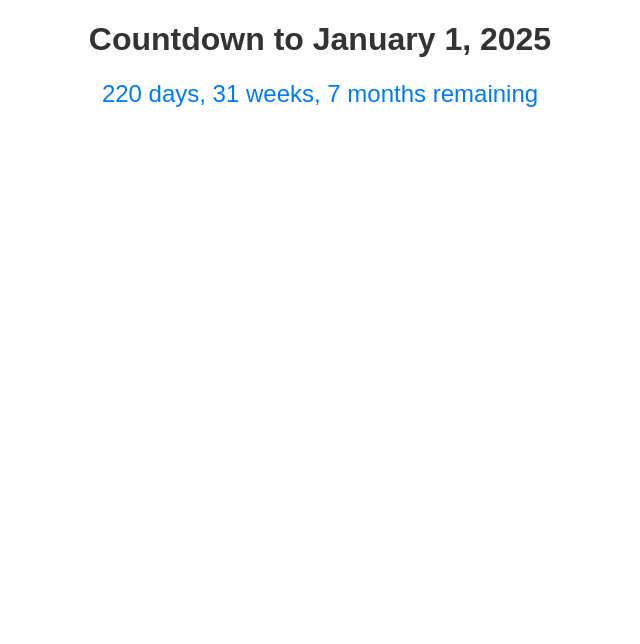
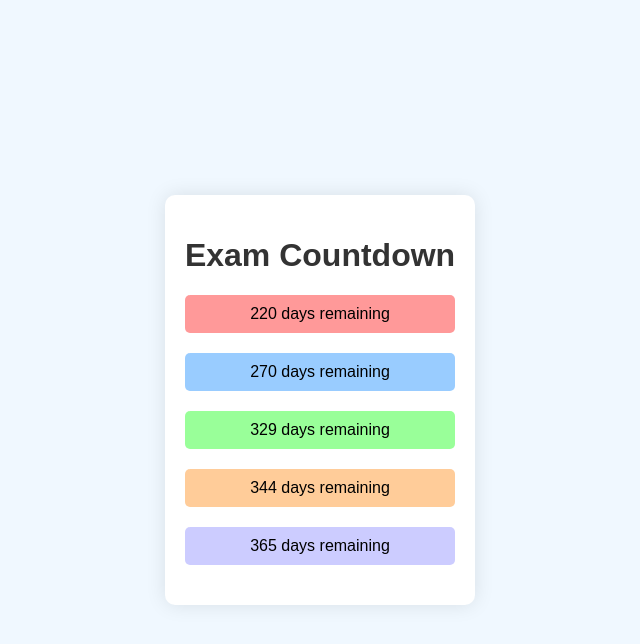
Before and after one commit to PranavChandiran/counting-exam-days, a plain HTML site: page index.html in a window 1280 px wide. Shown: the whole page, without its empty margins (320-960 px from the left). Drawn offline with Linux system fonts and the light colour scheme.

Commit message:
Update index.html

```diff
--- a/index.html
+++ b/index.html
@@ -3,47 +3,107 @@
 <head>
     <meta charset="UTF-8">
     <meta name="viewport" content="width=device-width, initial-scale=1.0">
-  <title>Countdown to January 1, 2025</title>
+    <title>Exam Countdown</title>
     <style>
         body {
             font-family: Arial, sans-serif;
+            background-color: #f0f8ff;
+            display: flex;
+            justify-content: center;
+            align-items: center;
+            height: 100vh;
+            margin: 0;
+        }
+        .container {
             text-align: center;
+            background-color: #fff;
+            padding: 20px;
+            border-radius: 10px;
+            box-shadow: 0 0 20px rgba(0, 0, 0, 0.1);
         }
         h1 {
             color: #333;
         }
-    #countdown {
-      font-size: 24px;
-      color: #007bff;
+        .exam {
+            margin: 20px 0;
+            padding: 10px;
+            border-radius: 5px;
+        }
+        #jee-shift1 {
+            background-color: #ff9999;
+        }
+        #cbse-12th-board {
+            background-color: #99ccff;
+        }
+        #jee-main-shift2 {
+            background-color: #99ff99;
+        }
+        #neet {
+            background-color: #ffcc99;
+        }
+        #jee-advanced {
+            background-color: #ccccff;
+        }
+        h2 {
+            margin: 0;
+        }
+        p {
+            font-size: 1.5em;
+            margin: 5px 0 0;
         }
     </style>
 </head>
 <body>
-  <h1>Countdown to January 1, 2025</h1>
-  <div id="countdown">Loading...</div>
+    <div class="container">
+        <h1>Exam Countdown</h1>
+        <div class="exam" id="jee-shift1">
+            <h2>JEE 2025 Shift 1</h2>
+            <p id="jee-shift1-countdown"></p>
+        </div>
+        <div class="exam" id="cbse-12th-board">
+            <h2>CBSE 12th Board Exam</h2>
+            <p id="cbse-12th-board-countdown"></p>
+        </div>
+        <div class="exam" id="jee-main-shift2">
+            <h2>JEE Main 2025 Shift 2</h2>
+            <p id="jee-main-shift2-countdown"></p>
+        </div>
+        <div class="exam" id="neet">
+            <h2>NEET 2025</h2>
+            <p id="neet-countdown"></p>
+        </div>
+        <div class="exam" id="jee-advanced">
+            <h2>JEE Advanced 2025</h2>
+            <p id="jee-advanced-countdown"></p>
+        </div>
+    </div>
+    <script>
+        function countdown(dateString, elementId) {
+            const targetDate = new Date(dateString).getTime();
+            const countdownElement = document.getElementById(elementId);
 
-  <script>
             function updateCountdown() {
-      var today = new Date();
-      var endDate = new Date('January 1, 2025');
-      var difference = endDate - today;
+                const now = new Date().getTime();
+                const distance = targetDate - now;
 
-      var daysRemaining = Math.floor(difference / (1000 * 60 * 60 * 24));
-      var weeksRemaining = Math.floor(daysRemaining / 7);
-      var monthsRemaining = Math.floor(daysRemaining / 30.44); // Average days in a month
+                const days = Math.floor(distance / (1000 * 60 * 60 * 24));
 
-      var daysText = daysRemaining === 1 ? "day" : "days";
-      var weeksText = weeksRemaining === 1 ? "week" : "weeks";
-      var monthsText = monthsRemaining === 1 ? "month" : "months";
-
-      document.getElementById('countdown').innerHTML = daysRemaining + " " + daysText + ", " + weeksRemaining + " " + weeksText + ", " + monthsRemaining + " " + monthsText + " remaining";
+                if (distance < 0) {
+                    countdownElement.innerHTML = "Exam has passed";
+                } else {
+                    countdownElement.innerHTML = `${days} days remaining`;
+                }
             }
 
-    // Call updateCountdown every second
-    setInterval(updateCountdown, 1000);
+            updateCountdown();
+            setInterval(updateCountdown, 86400000); // Update daily
+        }
 
-    // Initial call to update the countdown
-    updateCountdown();
+        countdown("2025-01-01", "jee-shift1"); // JEE 2025 Shift 1
+        countdown("2025-02-20", "cbse-12th-board"); // CBSE 12th Board Exam
+        countdown("2025-04-20", "jee-main-shift2"); // JEE Main 2025 Shift 2
+        countdown("2025-05-05", "neet"); // NEET 2025
+        countdown("2025-05-26", "jee-advanced"); // JEE Advanced 2025
     </script>
 </body>
 </html>
```
Lines whose indentation alone changed are shown as unchanged.
